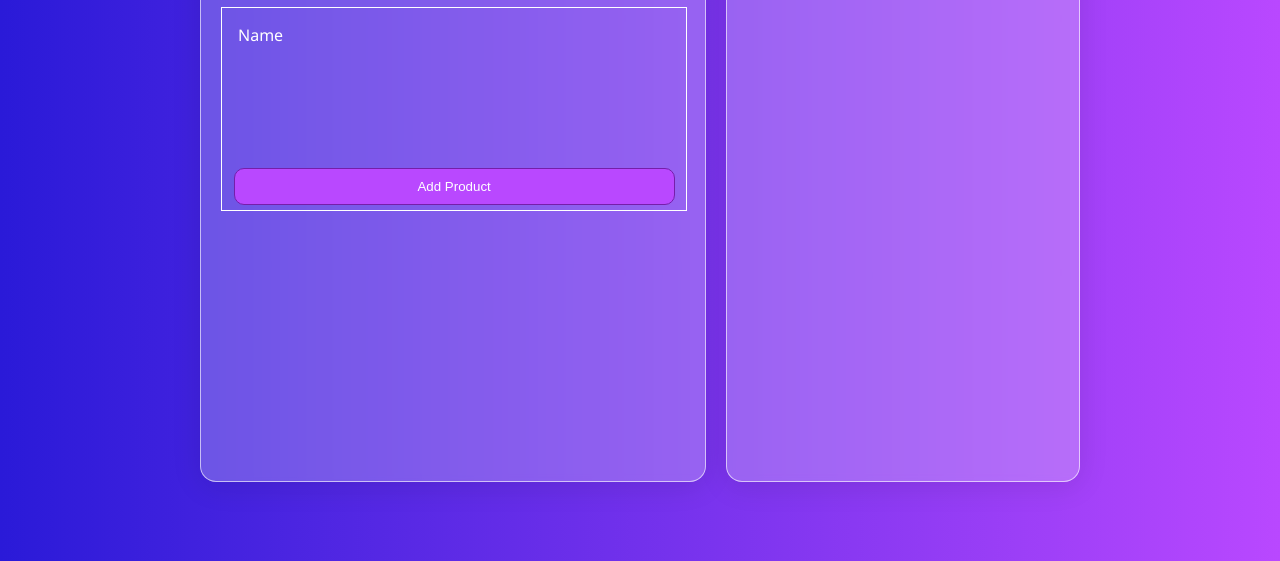
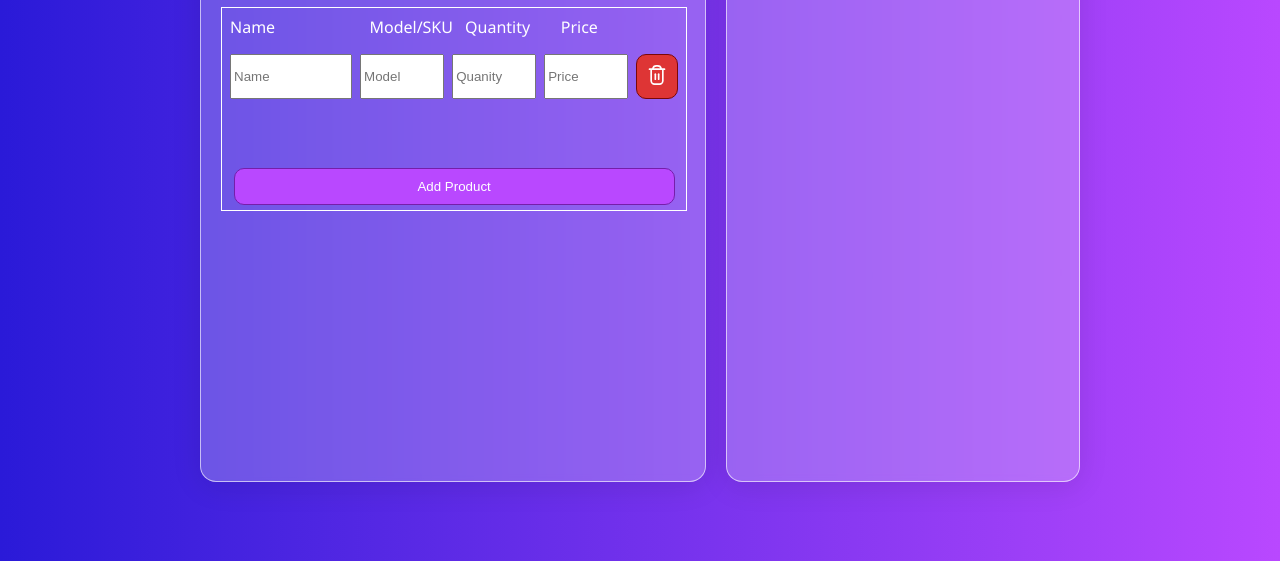
Before and after one commit to Doctor-Wraith/Invoicer, a plain HTML site: page index.html in a window 1280 px wide. Shown: the part 239-800 px from the top of the page. Drawn offline with Linux system fonts and the light colour scheme.

Commit message:
started adding the product rows

```diff
--- a/css/product.css
+++ b/css/product.css
@@ -22,6 +22,7 @@
   min-height: 20vh;
   width: 100%;
   padding: 0;
+  overflow: hidden;
 }
 
 .pruducts-list {
@@ -32,8 +33,6 @@
   height: 100%;
   width: 100%;
   /* background-color: orange; */
-    display: grid;
-    grid-template-columns: 50% 20% 20% 10%;
 }
 
 .Product-name {
@@ -49,7 +48,36 @@
   /* background-color: red; */
 }
 
-.add-product{
+.add-product {
   display: block;
   width: 95%;
 }
+
+.product-list-header {
+  display: flex;
+  gap: 8px;
+  padding: 8px;
+  font-weight: 500;
+  width: 100%;
+  box-sizing: border-box;
+}
+
+.product-row {
+  display: flex;
+  gap: 8px;
+  padding: 8px;
+}
+
+
+
+.product-row input {
+  min-width: 0;
+  width: 100%;
+  box-sizing: border-box; /* add these */
+  overflow: hidden;
+}
+
+.remove-button {
+    background-color: rgb(222, 53, 53);
+    border: 1px solid rgb(122, 8, 8)
+}
--- a/index.html
+++ b/index.html
@@ -8,6 +8,7 @@
     <link rel="stylesheet" href="css/tabs.css">
     <link rel="stylesheet" href="css/product.css">
     <script src="js/tabs.js"></script>
+    <script src="js/products.js"></script>
 </head>
 <body>
     <div class="main-wrapper" id="main-wrapper">
@@ -32,20 +33,27 @@
                         <div class="product-header">
                             <h2>Products</h2>
                             <div class="products-buttons">
-                                <button>+ Add Product</button>
+                                <button onclick="addProduct()">+ Add Product</button>
                             </div>
                         </div>
 
                         <div class="pruducts-list-wrapper">
                             <div class="pruducts-list">
-                                <div class="product-list-header">
-                                    <p class="Product-name">Name</p>
-                                </div>
+                                <!-- Header                       -->
+                                 <div class="product-list-header">
+                                    <div style="flex: 6;">Name</div>
+                                    <div style="flex: 4;">Model/SKU</div>
+                                    <div style="flex: 4;">Quantity</div>
+                                    <div style="flex: 4;">Price</div>
+                                    <div style="flex: 1;"></div>
+                                 </div>
 
+                                 <!-- Rows -->
+                                <div id="rows"></div>
                             </div>
 
                             <div class="button-holder">
-                                <button class="add-product">Add Product</button>
+                                <button class="add-product" onclick="addProduct()">Add Product</button>
                             </div>
                         </div>
 
@@ -86,5 +94,6 @@
 </body>
 <script>
     document.getElementById("openDefault").click();
+    addProduct()
 </script>
 </html>
--- a/js/products.js
+++ b/js/products.js
@@ -1,3 +1,23 @@
-function addProduct(evt) {
-    var element = "";
+let rowId = 0;
+
+function addProduct(name = '', model = '', quantity = '', price='') {
+    const id = rowId++;
+    const row = document.createElement("div");
+
+    row.id = `row-${id}`;
+    row.className = "product-row"
+
+    row.innerHTML = `
+    <input style="flex: 6;" style="min-width: 0;" placeholder="Name" value="${name}" />
+    <input style="flex: 4;" style="min-width: 0;" placeholder="Model" value="${model}" />
+    <input style="flex: 4;" style="min-width: 0;" placeholder="Quanity" value="${quantity}" />
+    <input style="flex: 4;" style="min-width: 0;" placeholder="Price" value="${price}" />
+    <button onclick="removeRow(${id})" class="remove-button" style="flex: 1;"><img src="icons/trash.svg" alt="Delete" width="20" height="20"></button>
+    `
+
+    document.getElementById("rows").appendChild(row);
 }
+
+function removeRow(id) {
+    document.getElementById(`row-${id}`)?.remove();
+}
```
Also changed, not shown: icons/trash.svg (added). Lines whose indentation alone changed are shown as unchanged.
